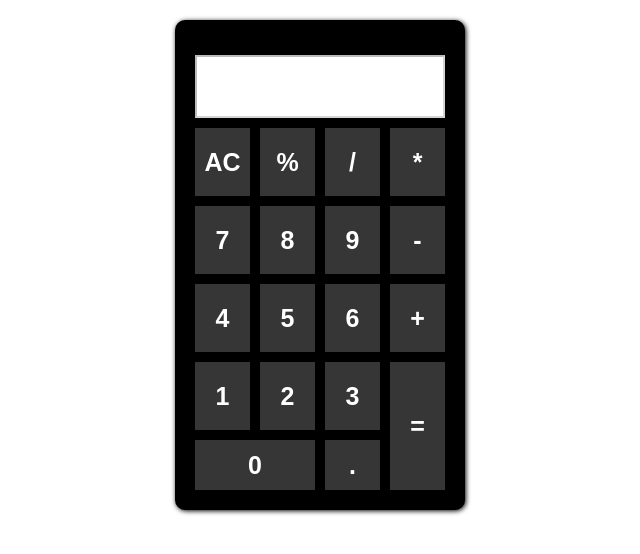
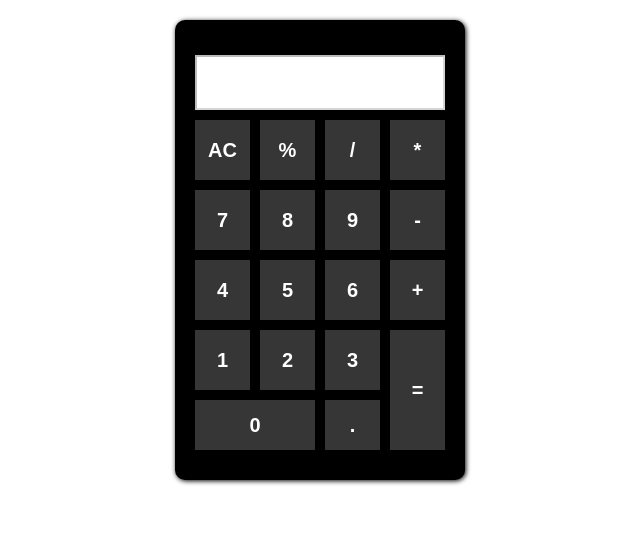
Before and after one commit to kaykyveiga/calculator-js, a plain HTML site: page index.html in a window 1280 px wide. Shown: the whole page, without its empty margins (320-960 px from the left). Drawn offline with Linux system fonts and the light colour scheme.

Commit message:
function update

```diff
--- a/style.css
+++ b/style.css
@@ -1,34 +1,33 @@
 .calculator {
-    background: black;
+    background: #000000;
     width: 250px;
-    padding: 20px;
-    padding-top: 30px;
+    padding: 30px 20px;
     margin: auto;
     margin-top: 20px;
     border-radius: 10px;
-    box-shadow: 1px 1px 5px black;
+    box-shadow: 1px 1px 5px #000000;
     display: grid;
     gap: 10px;
     grid-template-columns: repeat(4, 1fr);
-    grid-template-rows: repeat(5, 1fr);
+    grid-template-rows: repeat(5, 60px);
     grid-auto-rows: 50px;
 }
 
 button {
     font-weight: bold;
-    font-size: 25px;
+    font-size: 20px;
     background: #8080806b;
     color: #ffffff;
     border: transparent;
 }
 
 button:hover {
-    background: gray;
+    background: #808080;
 }
 
 .viewFinder {
     grid-column: span 4;
-    background: white;
+    background: #ffffff;
     margin-top: 5px;
     padding: 15px;
     text-align: right;
```
